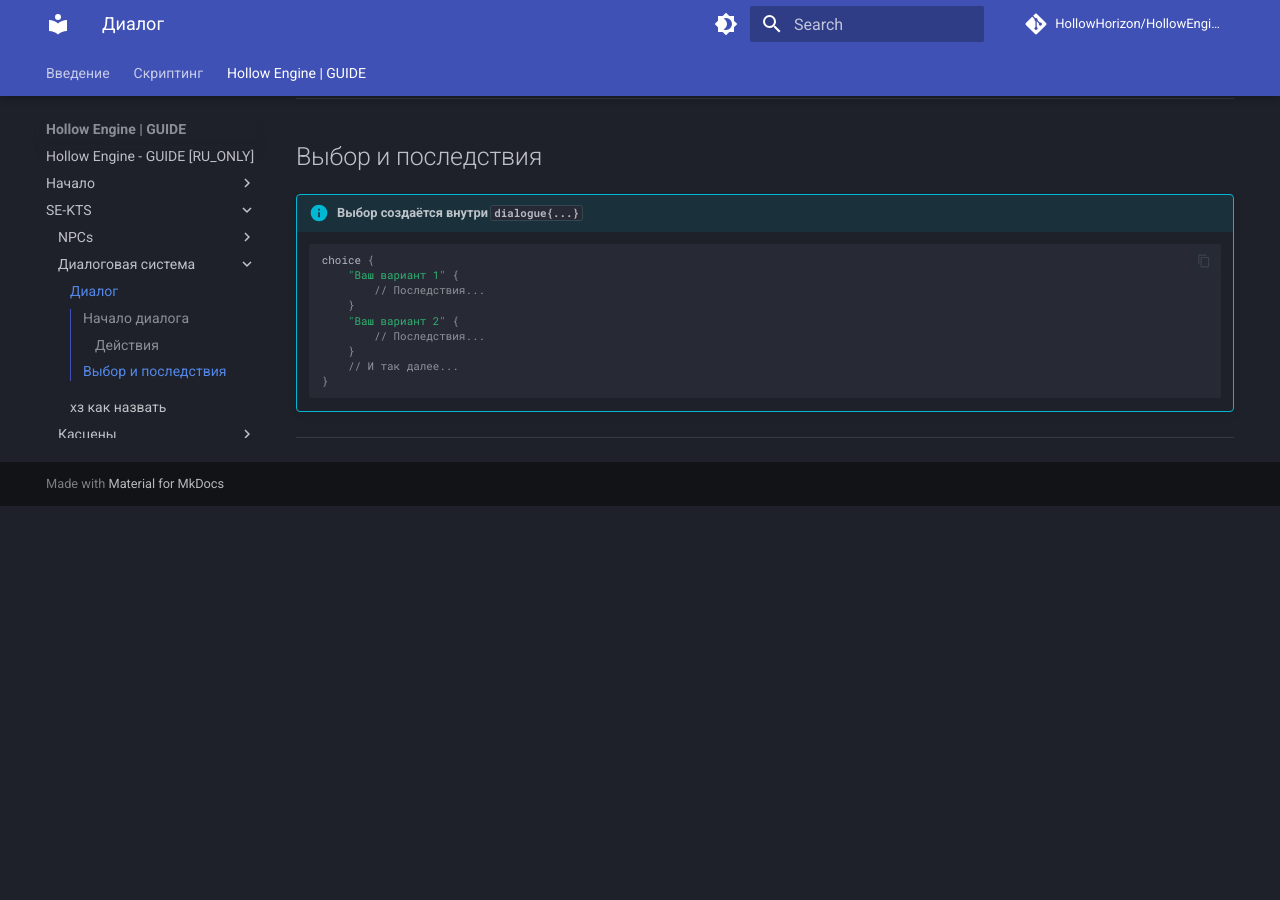
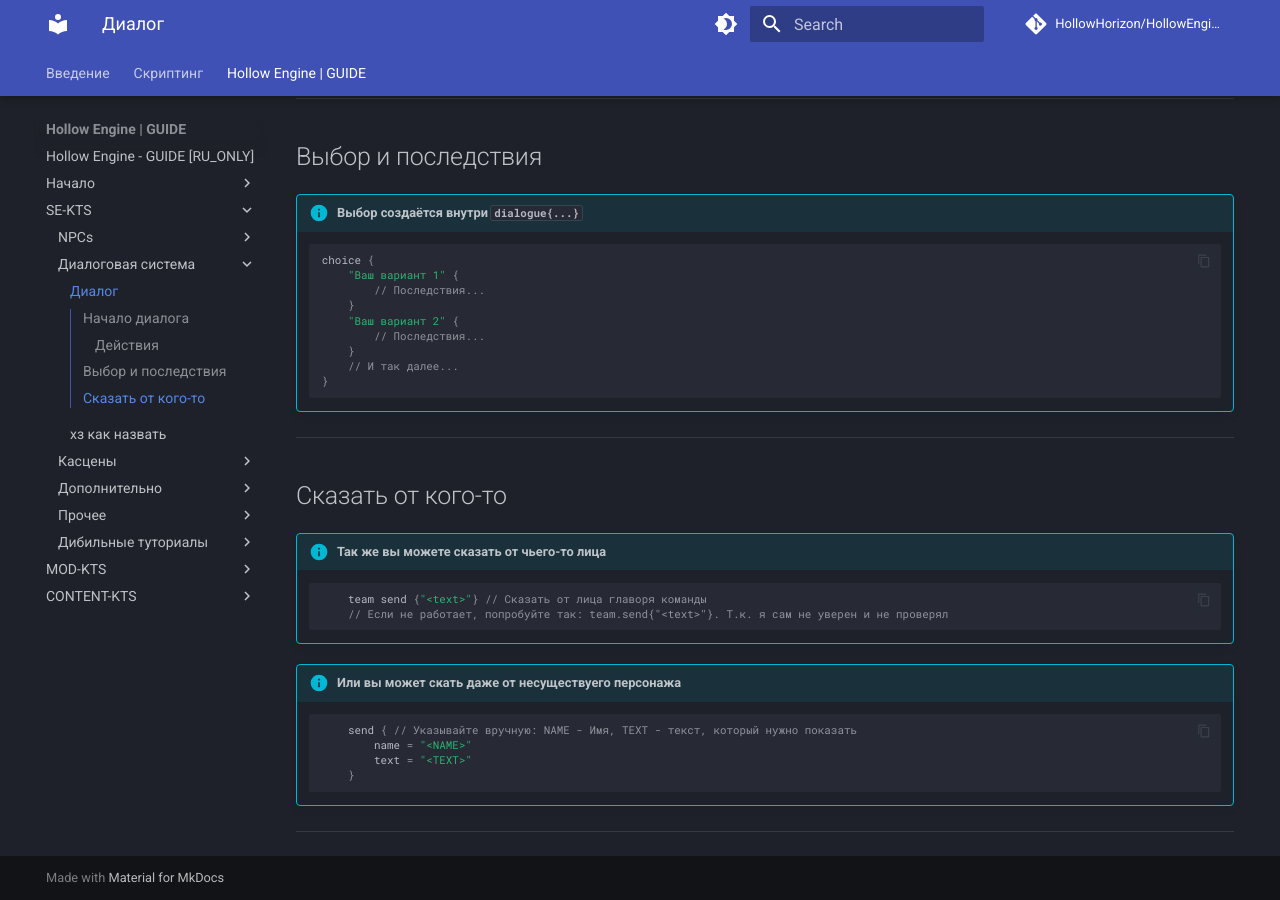
Before and after one commit to HollowHorizon/HollowEngineDocs, an MkDocs documentation site: the page built from docs/hollowengine-guide/Script-SE/Dialogues/dialogue.md, in a window 1280 px wide and 900 px high, scrolled down 680 px. Built offline with MkDocs 1.6.1 and Material for MkDocs 9.7.7, drawn with Linux system fonts in a browser that asks for light colours; comment, search, counter and statistics services are not loaded; before the commit the page ends 1186 px from its top, so only the background shows below that.

Commit message:
биб-буп. Буб-бип

````diff
--- a/docs/hollowengine-guide/Script-SE/Dialogues/dialogue.md
+++ b/docs/hollowengine-guide/Script-SE/Dialogues/dialogue.md
@@ -41,3 +41,23 @@
     ```
 
 ---
+
+## Сказать от кого-то
+
+!!! info "Так же вы можете сказать от чьего-то лица"
+
+    ```kotlin
+        team send {"<text>"} // Сказать от лица главоря команды
+        // Если не работает, попробуйте так: team.send{"<text>"}. Т.к. я сам не уверен и не проверял
+    ```
+
+!!! info "Или вы может скать даже от несуществуего персонажа"
+
+    ```kotlin
+        send { // Указывайте вручную: NAME - Имя, TEXT - текст, который нужно показать
+            name = "<NAME>"
+            text = "<TEXT>"
+        }
+    ```
+
+---
````
Also changed, not shown: other parts of docs/hollowengine-guide/Script-SE/Dialogues/dialogue.md (+1 -1 lines), docs/hollowengine-guide/Script-SE/Tools/wait.md (+11 -1 lines).
